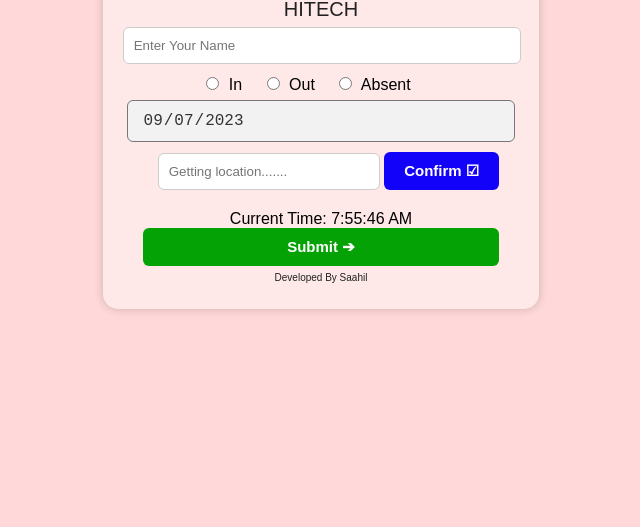
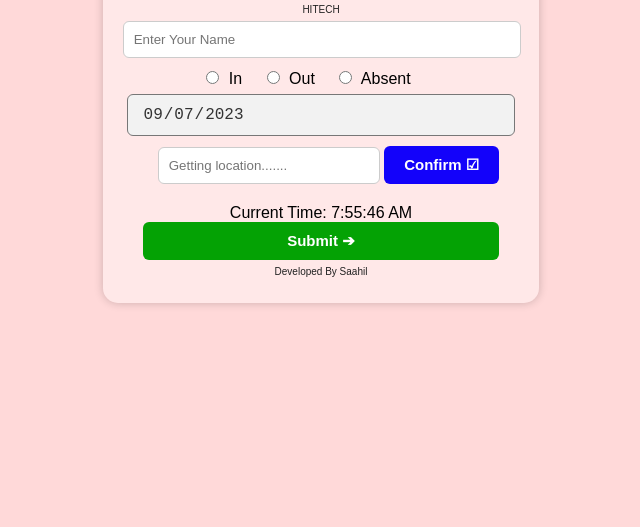
Before and after one commit to SKSALI1/ATTENDANCE-SYSTEM, a plain HTML site: page index.html in a window 1280 px wide. Shown: the part 291-818 px from the top of the page, without its empty margins (339-979 px from the left). Drawn offline with Linux system fonts and the light colour scheme.

Commit message:
Update index.html

```diff
--- a/index.html
+++ b/index.html
@@ -12,7 +12,7 @@
         <center>
         <form method="post" action="" name="product" id="product">
             <h1 class="heading">Attendance sheet</h1>
-            <p style="font-size: 20px;">HITECH</p>
+            <p style="font-size:10px;">HITECH</p>
 
             <input name="Name" type="text" id="nameSearch" placeholder="Enter Your Name" required>
             <div id="suggestionsContainer"></div>
```
